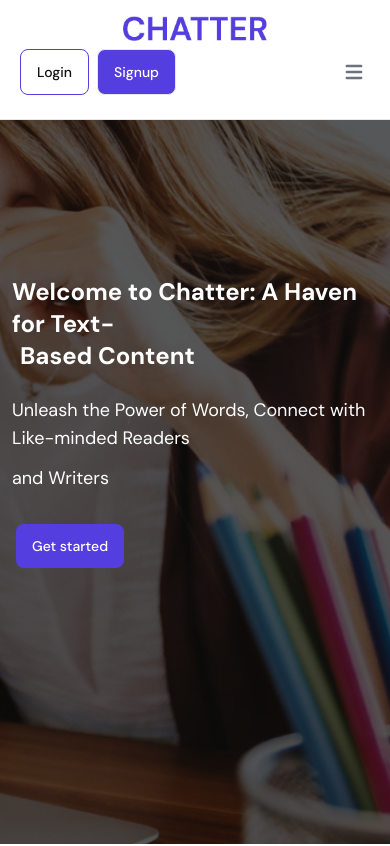
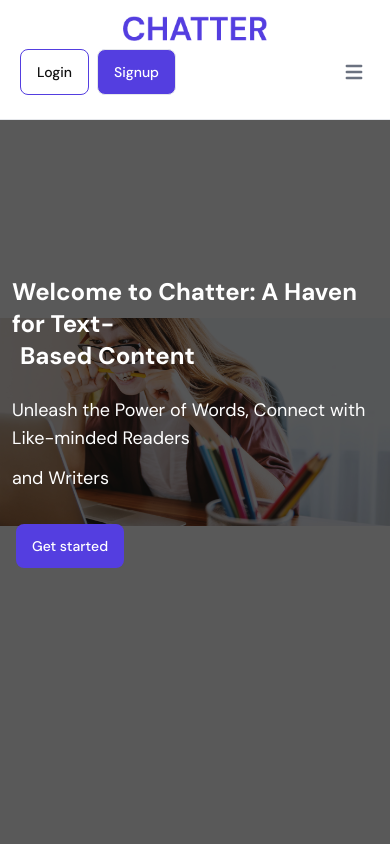
Before and after one commit to habeebability/chatter, a Vue app: page / in a window 390 px wide. Shown: the top 846 px of the page. Built offline with nearby package versions, Linux system fonts and the light colour scheme.

Commit message:
fix header image

```diff
--- a/src/components/landing-page/Header.vue
+++ b/src/components/landing-page/Header.vue
@@ -3,7 +3,7 @@
     <img
       src="../../assets/images/hero-bg.png"
       alt="Background Image"
-      class="object-cover w-full h-full"
+      class="object-contain md:object-cover w-full h-full"
     />
     <div class="absolute inset-0 bg-black opacity-[0.65] w-full h-full"></div>
     <div class="absolute inset-0 flex items-center justify-center">
@@ -21,7 +21,7 @@
           </h2>
           <button
             type="button"
-            class="text-white bg-[#543EE0] hover:bg-opacity-80 hover:text-white font-medium rounded-lg text-sm px-4 lg:px-10 py-3 dark:bg-purple-600 dark:hover:bg-purple-700 focus:outline-none dark:focus:ring-purple-800 hover:scale-105 transition duration-200 ease-in-out mx-1"
+            class="text-white bg-[#543EE0] hover:bg-opacity-80 hover:text-white font-medium rounded-lg text-sm px-4 lg:px-10 py-3 dark:bg-bg-[#543EE0] dark:hover:hover:bg-opacity-80 focus:outline-none dark:focus:ring-purple-800 hover:scale-105 transition duration-200 ease-in-out mx-1"
           >Get started</button>
         </div>
       </div>
```
